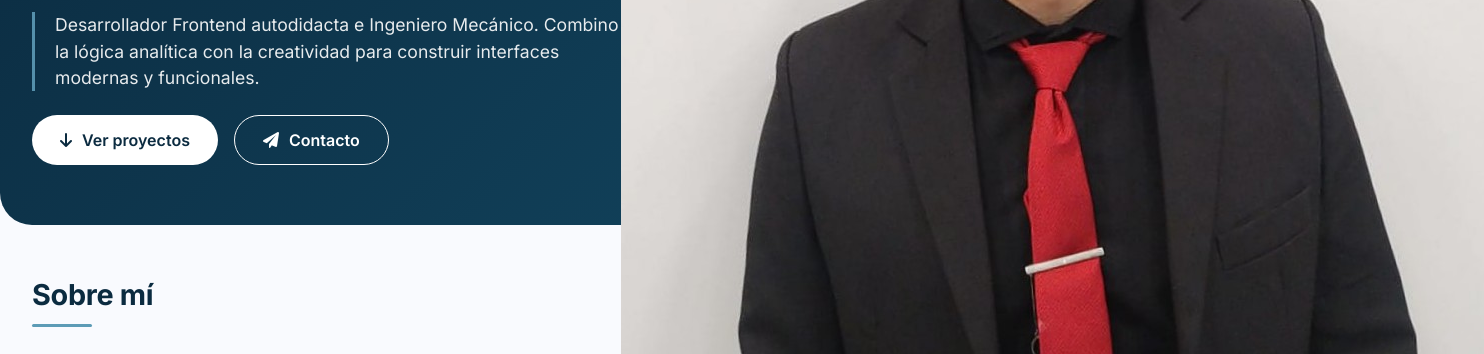
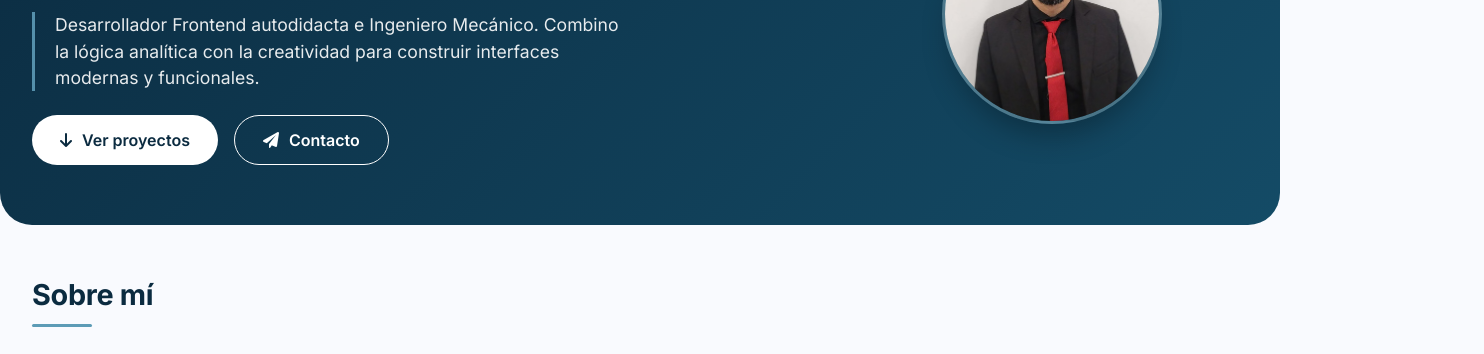
Before and after one commit to Devemech/PortfolioFrontend, a plain HTML site: page index.html in a window 1280 px wide. Shown: the part 217-571 px from the top of the page, 1484 px wide, since content can reach past the window. Drawn offline with Linux system fonts and the light colour scheme.

Commit message:
img-class

```diff
--- a/styles.css
+++ b/styles.css
@@ -132,13 +132,12 @@
     color: #A8D0E6;
 
 }
-.foto-cv {
+.photo-circle img {
     width: 100%;
-    max-width: 200px;
-    height: auto;
+    height: 100%;
     border-radius: 50%;
     object-fit: cover;
-    aspect-ratio: 1 / 1;
+
 }
 /* Secciones */
 section {
```
